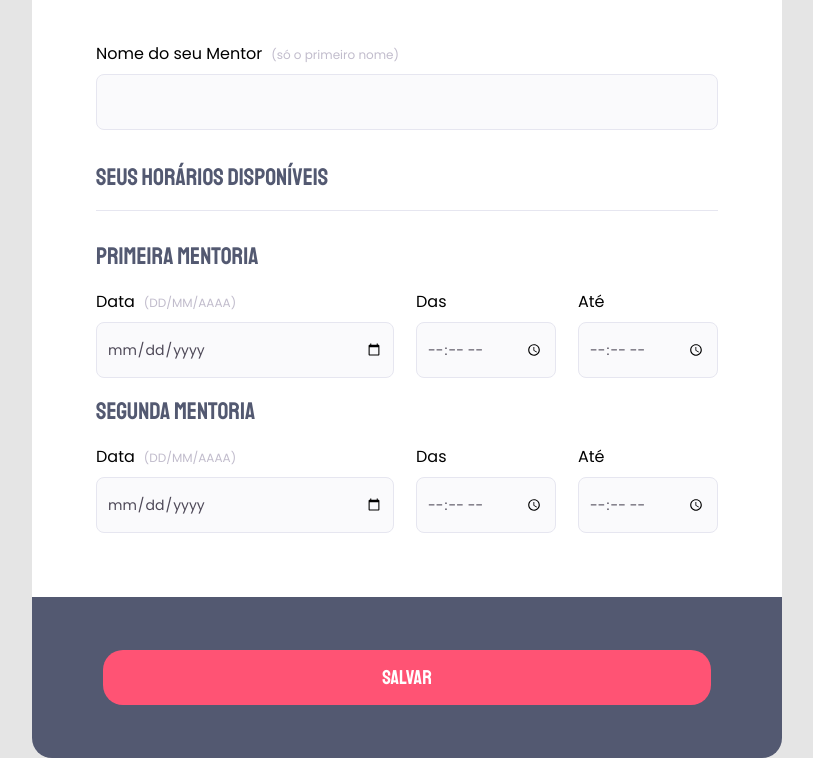
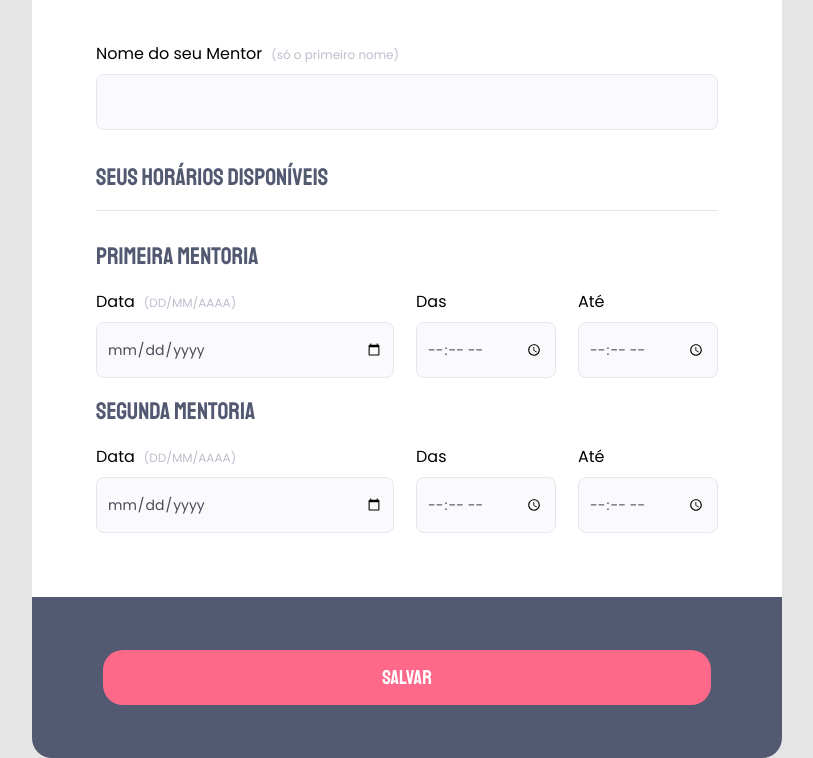
Before and after one commit to rafaelhenriquexx/agende-mentoria, a plain HTML site: page index.html in a window 1280 px wide. In both pictures the pointer is over the button "Salvar". Shown: the part 983-1741 px from the top of the page, without its empty margins (233-1046 px from the left). Drawn offline with Linux system fonts and the light colour scheme.

Commit message:
hover button

```diff
--- a/style.css
+++ b/style.css
@@ -138,6 +138,9 @@ input {
   border: none;
   cursor: pointer;
 }
+footer button:hover{
+  background: #ff6989;
+}
 
 @media (max-width: 560px) {
   .form{
```
